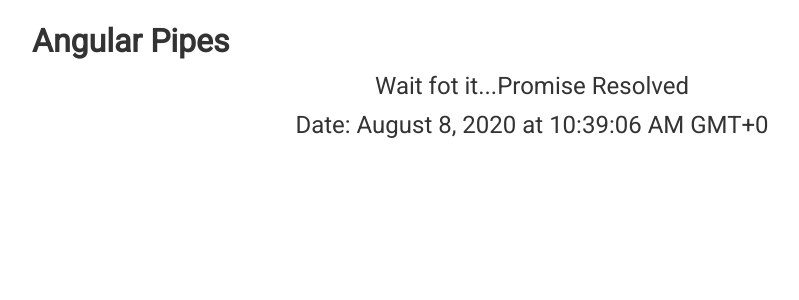
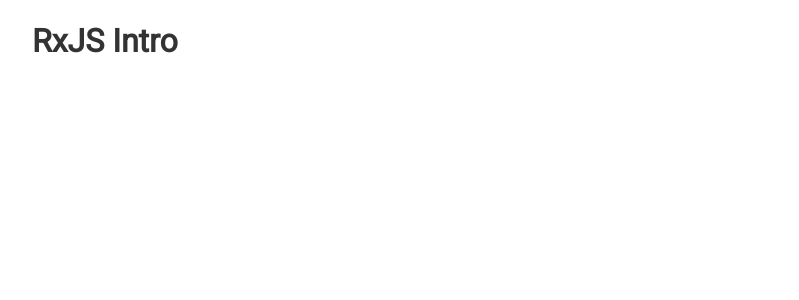
Before and after one commit to yakidan/Angular, an Angular app in the folder Angular/Practise/basics-and-syntax/angular-basics/: page / in a window 1280 px wide. Shown: the top 300 px of the page, without its empty margins (108-907 px from the left). Built offline with nearby package versions, Linux system fonts and the light colour scheme.

Commit message:
RxJS: Simple example rxjs( use interval())

```diff
--- a/Angular/Practise/basics-and-syntax/angular-basics/src/app/app.component.html
+++ b/Angular/Practise/basics-and-syntax/angular-basics/src/app/app.component.html
@@ -1,6 +1,4 @@
 <div class="container">
-  <h1>Angular Pipes</h1>
-  <!--use async Pipe-->
-  <p>Wait fot it...{{promise|async}}</p>
-  <p>Date: {{date|async|date:'long'}}</p>
+  <h1>RxJS Intro</h1>
+
 </div>
--- a/Angular/Practise/basics-and-syntax/angular-basics/src/app/app.component.ts
+++ b/Angular/Practise/basics-and-syntax/angular-basics/src/app/app.component.ts
@@ -1,12 +1,7 @@
-import {Component, OnInit} from '@angular/core';
-import {Observable} from "rxjs";
+import {Component} from '@angular/core';
+import {interval} from 'rxjs'
 
-export interface Post {
-  title: string
-  text: string
-
-
-}
+// import {} from 'rxjs/operators'
 
 @Component({
   selector: 'app-root',
@@ -16,14 +11,13 @@
 
 export class AppComponent {
 
-  promise: Promise<string> = new Promise<string>(resolve => {
-    setTimeout(() => {
-      resolve('Promise Resolved')
-    }, 4000)
-  })
-  date: Observable<Date> = new Observable<Date>(obs => {
-    setInterval(() => {
-      obs.next(new Date())
-    }, 1000)
-  })
+  constructor() {
+
+    const intervalStream$ = interval(1000)
+
+    intervalStream$.subscribe((value)=>{
+      console.log(value)
+    })
+  }
+
 }
--- a/Angular/Practise/basics-and-syntax/angular-basics/src/app/app.module.ts
+++ b/Angular/Practise/basics-and-syntax/angular-basics/src/app/app.module.ts
@@ -3,13 +3,10 @@
 
 import {AppComponent} from './app.component';
 import {FormsModule} from '@angular/forms';
-import { FilterPipe } from './pipes/filter.pipe';
 
 @NgModule({
   declarations: [
     AppComponent,
-
-    FilterPipe
   ],
   imports: [
     BrowserModule,
--- a/Angular/Practise/basics-and-syntax/angular-basics/src/app/pipes/filter.pipe.ts
+++ /dev/null
@@ -1,22 +0,0 @@
-import {Pipe, PipeTransform} from '@angular/core';
-import {Post} from "../app.component";
-
-@Pipe({
-  name: 'filter',
-  //use 'pure:false' if you want pipe work, when you change input dynamic
-  pure: false,
-})
-export class FilterPipe implements PipeTransform {
-
-  transform(posts: Post[], search: string = '',
-            field: string = 'title'): Post[] {
-    if (!search.trim()) {
-      return posts
-    }
-    console.log("Field:",field)
-    return posts.filter(post => {
-      return post[field].includes(search)
-    })
-  }
-
-}
```
